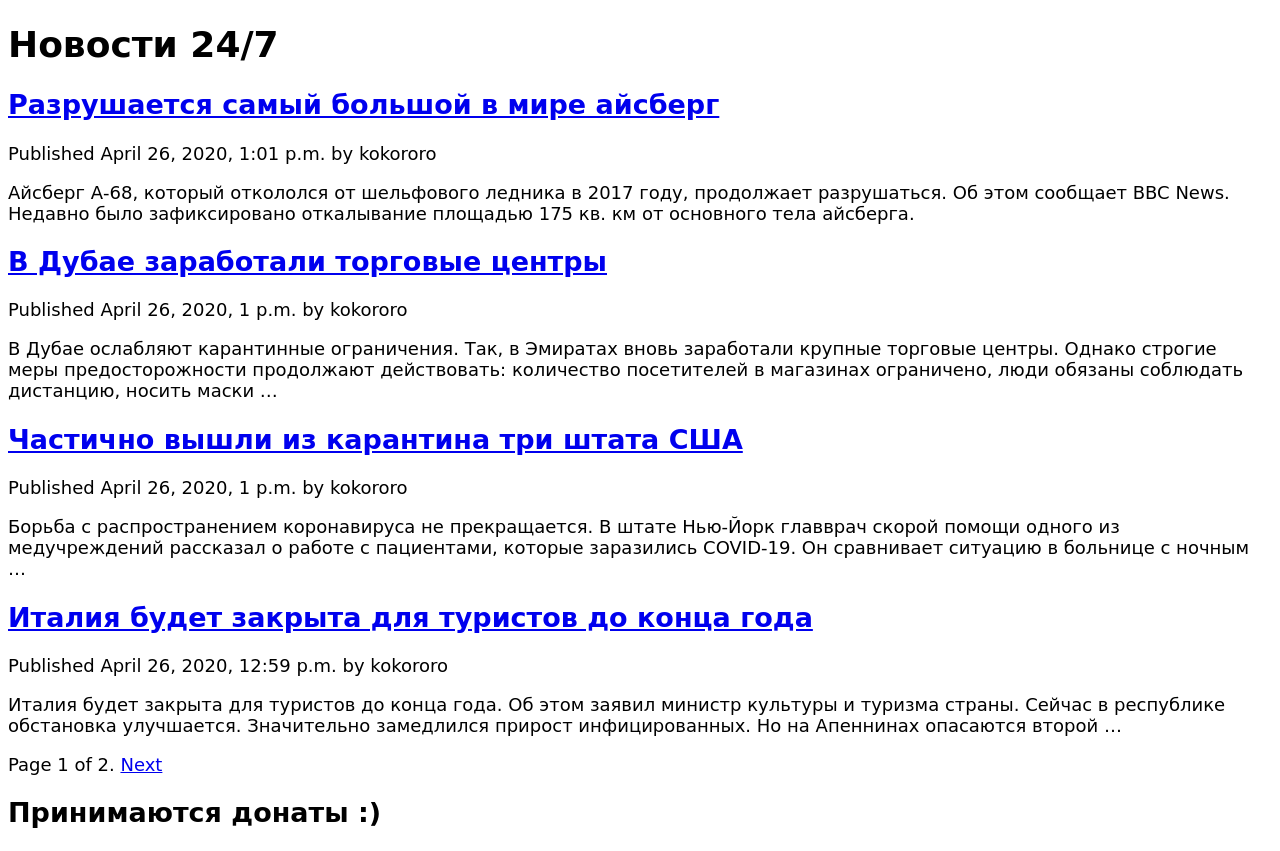
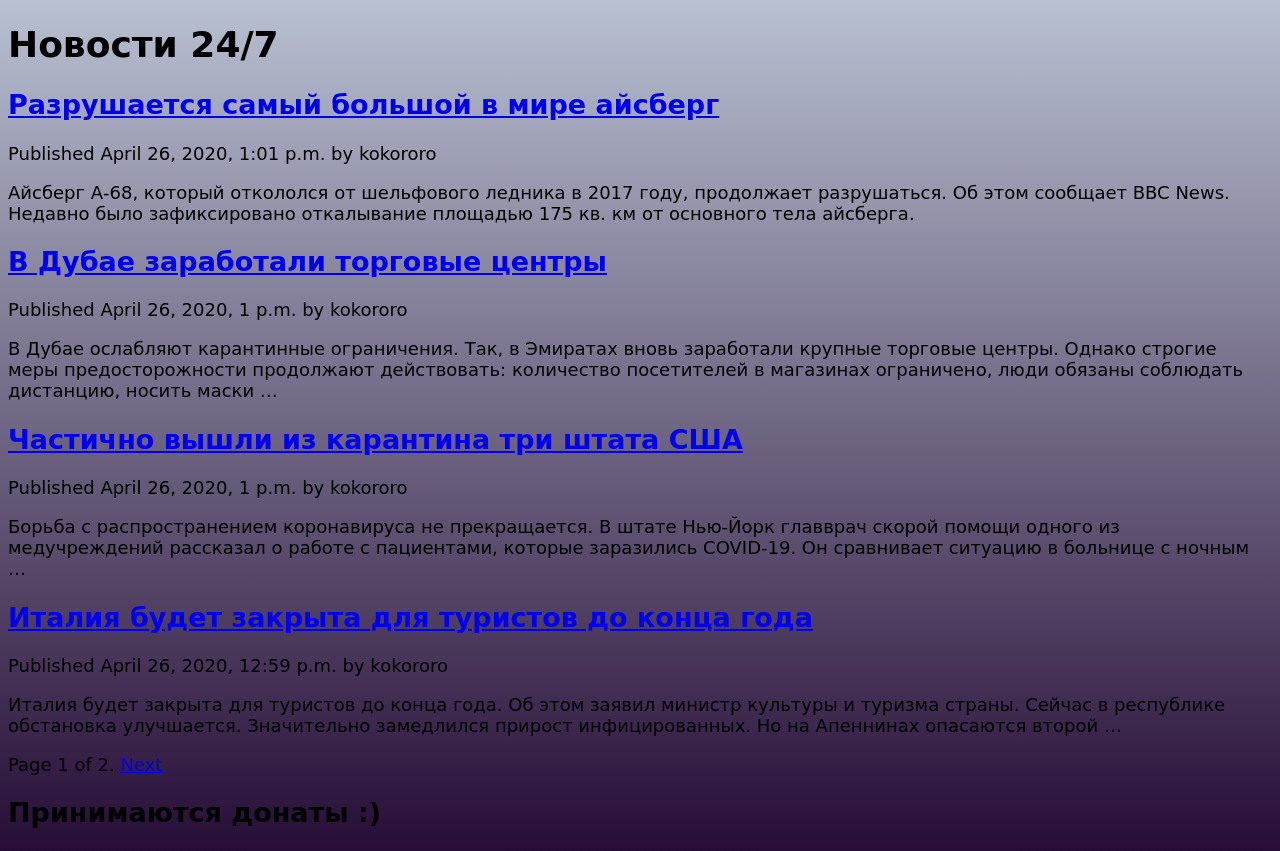
Before and after one commit to aikaabc/djangonews, a Django app: page /blog/ in a window 1280 px wide. Run offline with Django 3.2, Linux system fonts and the light colour scheme; data comes from the database, SQL or seed files in the repository.

Commit message:
added fancy gradient on the background, this is not final result, just a test drive

```diff
--- a/blog_app/static/css/base.css
+++ b/blog_app/static/css/base.css
@@ -1,5 +1,5 @@
 body {
-    background-color: rgb(33, 3, 188), rgb(199, 201, 229);
+    background: linear-gradient(to bottom, #b8c0d1,  #270d36);
     font-family: 'Coronetscript', cursive;;
     font-size: 18px;
 }
```
